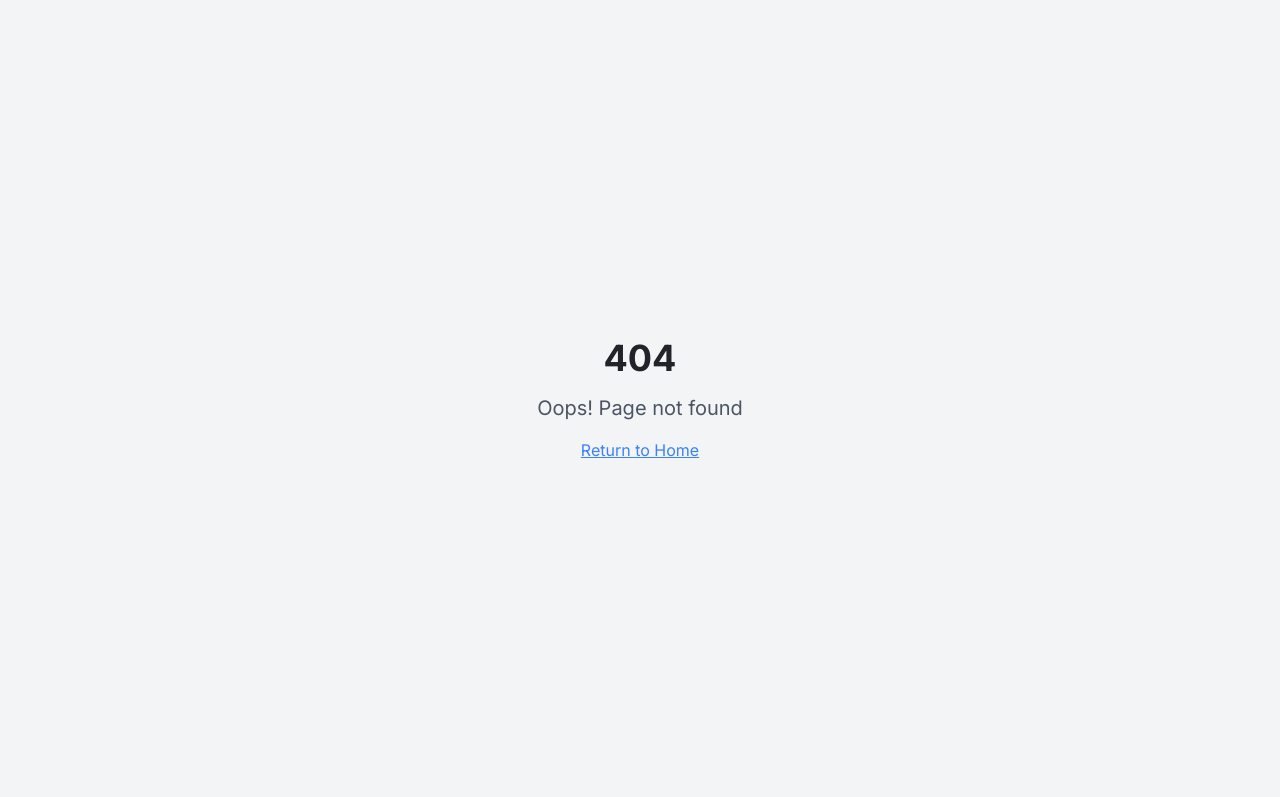
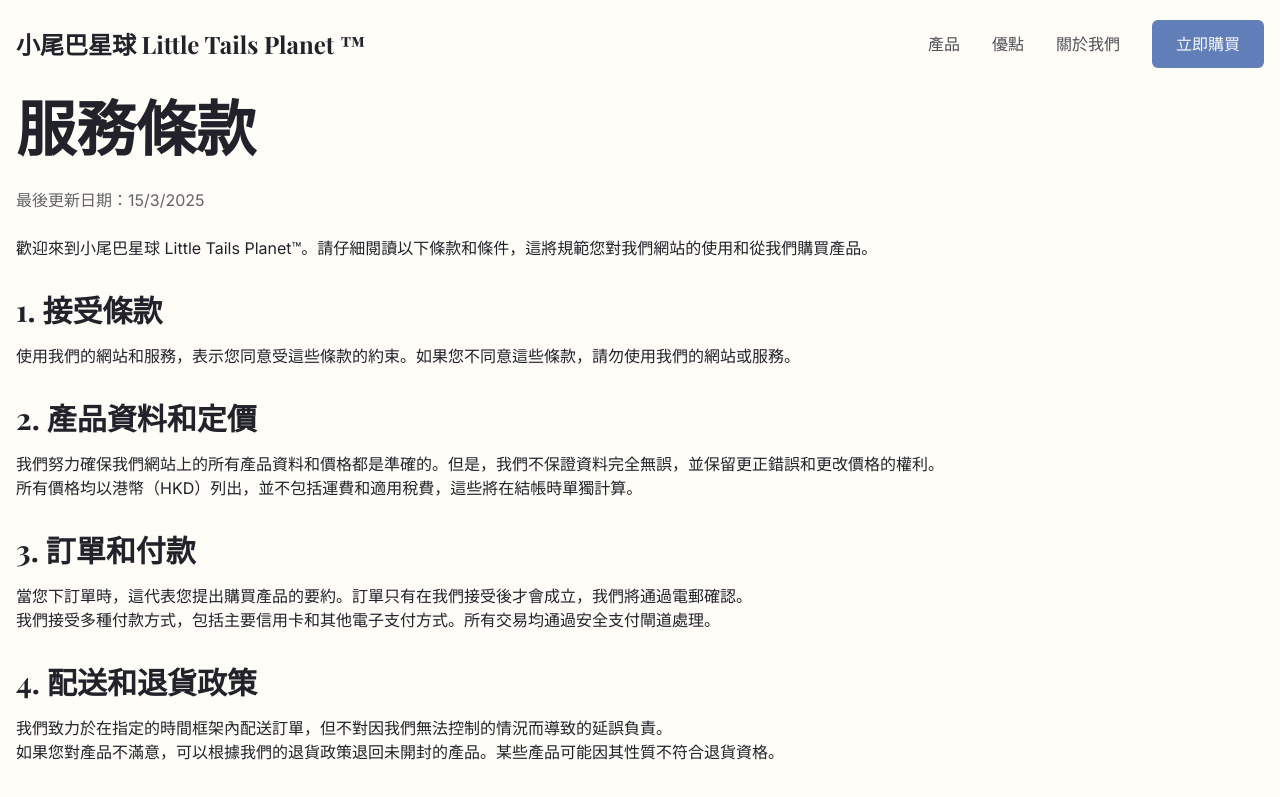
Before and after one commit to chengcheng2000gmailcom/little-tails-marketplace, a React (Vite) app: page /terms-of-service in a window 1280 px wide. Before the commit this address had no page. Shown: the top 797 px of the page. Built offline with nearby package versions, Linux system fonts and the light colour scheme.

Commit message:
Rename privacy and terms URLs
Update the privacy and terms page URLs to /privacy-policy and /terms-of-service respectively.

```diff
--- a/src/App.tsx
+++ b/src/App.tsx
@@ -19,8 +19,8 @@ const App = () => (
       <BrowserRouter>
         <Routes>
           <Route path="/" element={<Index />} />
-          <Route path="/privacy" element={<Privacy />} />
-          <Route path="/terms" element={<Terms />} />
+          <Route path="/privacy-policy" element={<Privacy />} />
+          <Route path="/terms-of-service" element={<Terms />} />
           {/* ADD ALL CUSTOM ROUTES ABOVE THE CATCH-ALL "*" ROUTE */}
           <Route path="*" element={<NotFound />} />
         </Routes>
--- a/src/components/Footer.tsx
+++ b/src/components/Footer.tsx
@@ -42,8 +42,8 @@ const Footer = () => {
             © {new Date().getFullYear()} 小尾巴星球 Little Tails Planet ™
           </p>
           <div className="flex space-x-6 mt-4 md:mt-0">
-            <a href="/privacy" className="text-cream-light/60 hover:text-cream-light text-sm transition-colors">私隱政策</a>
-            <a href="/terms" className="text-cream-light/60 hover:text-cream-light text-sm transition-colors">服務條款</a>
+            <a href="/privacy-policy" className="text-cream-light/60 hover:text-cream-light text-sm transition-colors">私隱政策</a>
+            <a href="/terms-of-service" className="text-cream-light/60 hover:text-cream-light text-sm transition-colors">服務條款</a>
           </div>
           <button
             onClick={scrollToTop}
```
